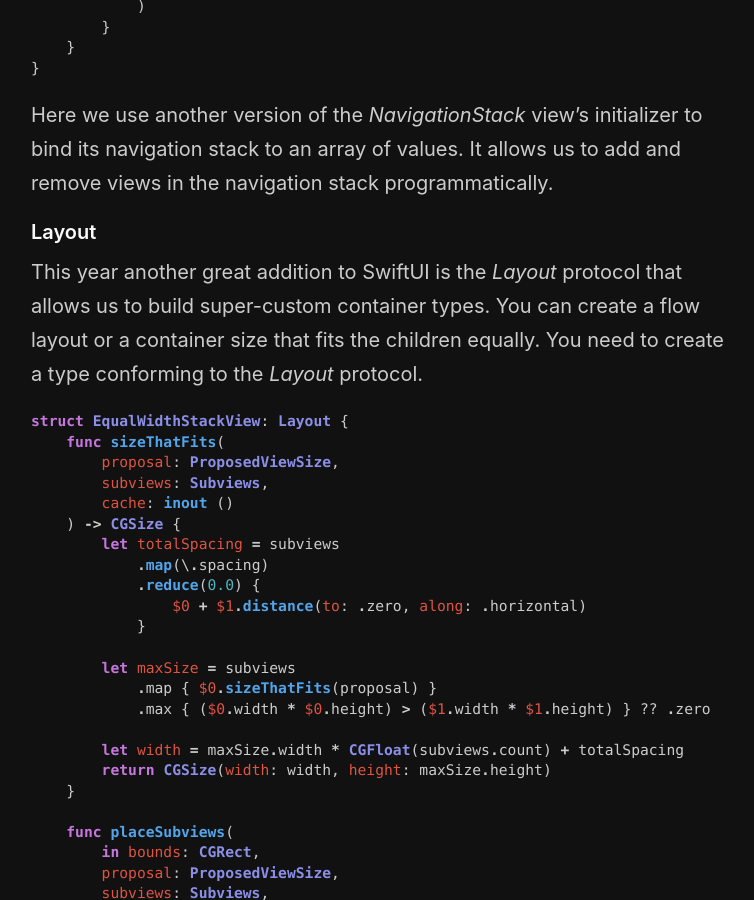
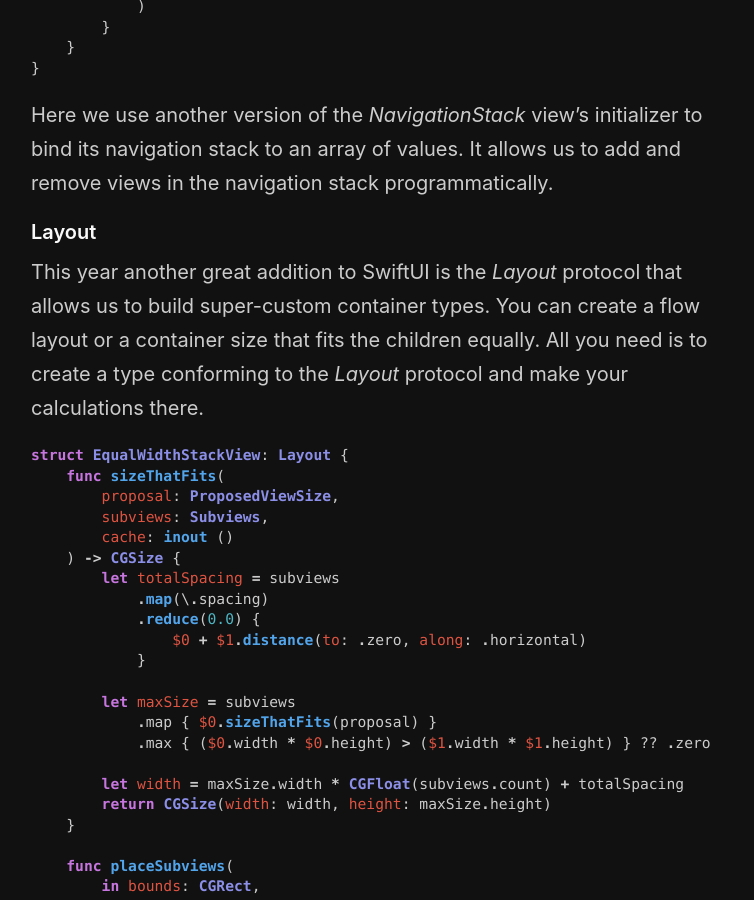
Before and after one commit to mecid/mecid.github.io, a Jekyll site: the page built from _posts/2022-06-07-what-is-new-in-swiftui-after-wwdc22.md, in a window 1280 px wide and 900 px high, scrolled down 1876 px. Shown: the whole window, without its empty margins (259-1013 px from the left). Built offline with Jekyll 4.4.1, drawn with Linux system fonts in a browser that asks for light colours.

Commit message:
another improvement to what is new in swiftui post

````diff
--- a/_posts/2022-06-07-what-is-new-in-swiftui-after-wwdc22.md
+++ b/_posts/2022-06-07-what-is-new-in-swiftui-after-wwdc22.md
@@ -73,7 +73,7 @@ struct ContentView: View {
 Here we use another version of the *NavigationStack* view's initializer to bind its navigation stack to an array of values. It allows us to add and remove views in the navigation stack programmatically.
 
 #### Layout
-This year another great addition to SwiftUI is the *Layout* protocol that allows us to build super-custom container types. You can create a flow layout or a container size that fits the children equally. You need to create a type conforming to the *Layout* protocol.
+This year another great addition to SwiftUI is the *Layout* protocol that allows us to build super-custom container types. You can create a flow layout or a container size that fits the children equally. All you need is to create a type conforming to the *Layout* protocol and make your calculations there.
 
 ```swift
 struct EqualWidthStackView: Layout {
````
